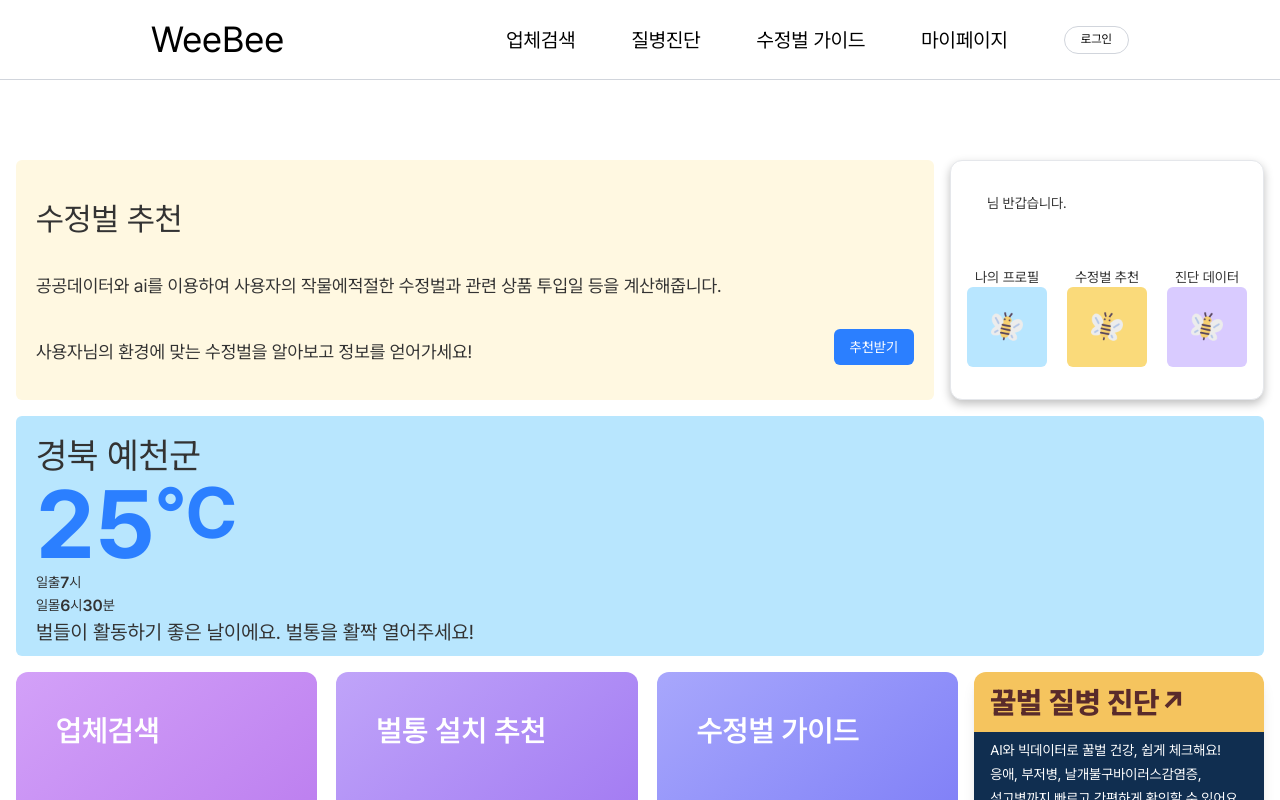
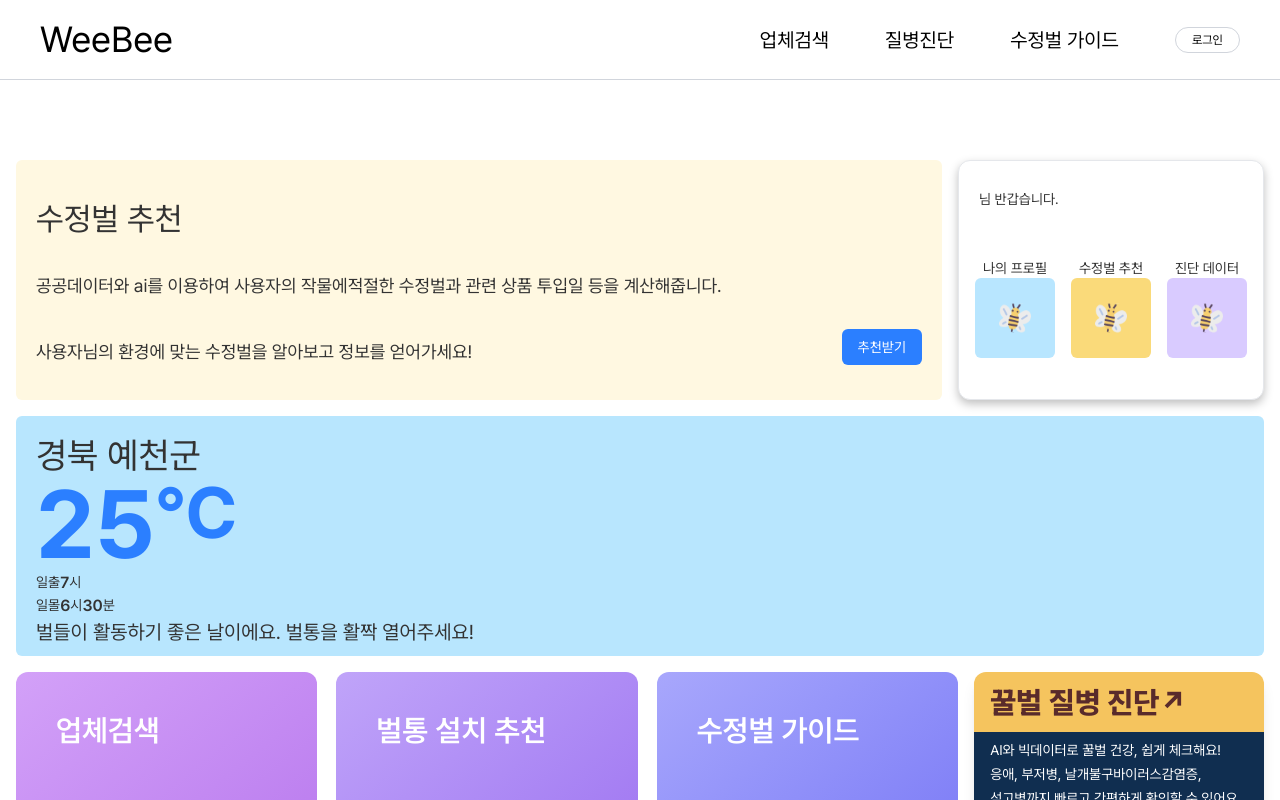
Before and after one commit to OhSSangHoon/webee, a Next.js app: page / in a window 1280 px wide. Shown: the top 800 px of the page. Built offline with nearby package versions, Linux system fonts and the light colour scheme.

Commit message:
style: 레이아웃 수정

```diff
--- a/src/widgets/header/ui/header.tsx
+++ b/src/widgets/header/ui/header.tsx
@@ -8,10 +8,12 @@ export default function Header() {
 
   return (
     <div className="w-full h-20 px-10 flex flex-row justify-around items-center bg-white text-black text-xl border-b border-gray-300 mb-20">
-      <div className="text-4xl cursor-pointer" onClick={() => router.push("/")}>
+      <div className="flex flex-row w-7xl">
+        <div className="text-4xl cursor-pointer flex flex-row justify-start" onClick={() => router.push("/")}>
           WeeBee
         </div>
-      <div className="flex flex-row gap-14">
+        {/* 왜 justify-end가 아니라 ml-auto인지 알려줘 */}
+        <div className="flex flex-row gap-14 ml-auto items-center">
           <div className="cursor-pointer" onClick={() => router.push("/search")}>
             업체검색
           </div>
@@ -24,10 +26,11 @@ export default function Header() {
           <div className="cursor-pointer" onClick={() => router.push("/guide")}>
             수정벌 가이드
           </div>
-        <div className="cursor-pointer" onClick={() => router.push("/mypage")}>
+          {/* <div className="cursor-pointer" onClick={() => router.push("/mypage")}>
             마이페이지
+          </div> */}
+          <Logout />
         </div>
-        <Logout />
       </div>
     </div>
   );
--- a/src/widgets/home/quickProfile/ui/quickProfile.tsx
+++ b/src/widgets/home/quickProfile/ui/quickProfile.tsx
@@ -4,33 +4,29 @@ import Image from "next/image";
 export default function QuickProfile() {
   const realName = localStorage.getItem("realName");
   return (
-    <div className="custom-box  basis-[25%] h-60 flex flex-col  justify-around ">
-      <div className=" flex flex-row justify-start items-end ml-5">
-        <div className="text-2xl ">{realName}</div>님 반갑습니다.
+    <div className="custom-box flex flex-col">
+      <div className=" flex flex-row justify-start items-end pt-3 pb-7">
+          <p className="text-2xl">{realName}</p>
+          <p className="ml-1">님 반갑습니다.</p>
       </div>
-
-      {/*  <div className="custom-box basis-[30%]  h-60 flex flex-col justify-between items-center">
-      <div className=" flex flex-row justify-start items-end">
-        <div className="text-2xl">홍길동</div>님 반갑습니다.
-      </div> */}
-      <div className=" flex flex-col justify-around items-center ">
-        <div className="flex flex-row justify-between items-center mt-5 gap-5 ">
+      <div className=" flex flex-col">
+        <div className="flex flex-row justify-between items-center mt-5 gap-4">
           <div className="flex flex-col items-center justify-center">
             <div className="text-sm">나의 프로필</div>
             <div className="w-20 h-20 bg-[#b8e6ff] rounded-md flex items-center justify-center">
-              <Image src="/bee.svg" alt="bee" width={32} height={32} />
+              <Image src="/bee.svg" alt="bee" className="w-8 h-8" width={32} height={32} />
             </div>
           </div>
           <div className="flex flex-col justify-center items-center">
             <div className="text-sm">수정벌 추천</div>
             <div className="w-20 h-20 bg-[#fada7a] rounded-md flex items-center justify-center">
-              <Image src="/bee.svg" alt="bee" width={32} height={32} />
+              <Image src="/bee.svg" alt="bee" className="w-8 h-8" width={32} height={32} />
             </div>
           </div>
           <div className="flex flex-col justify-center items-center">
             <div className="text-sm">진단 데이터</div>
             <div className="w-20 h-20 bg-[#d9cbff] rounded-md flex items-center justify-center">
-              <Image src="/bee.svg" alt="bee" width={32} height={32} />
+              <Image src="/bee.svg" alt="bee" className="w-8 h-8" width={32} height={32} />
             </div>
           </div>
         </div>
```
Lines whose indentation alone changed are shown as unchanged.
